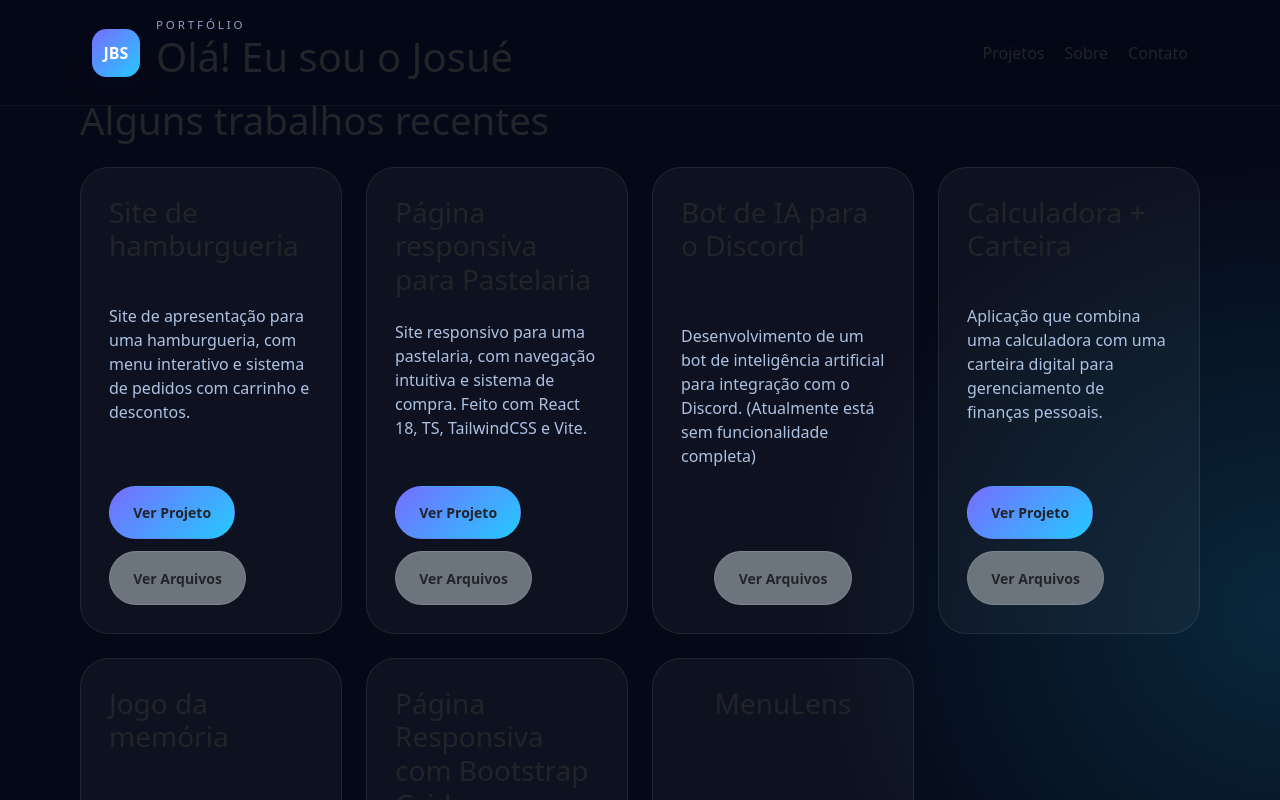
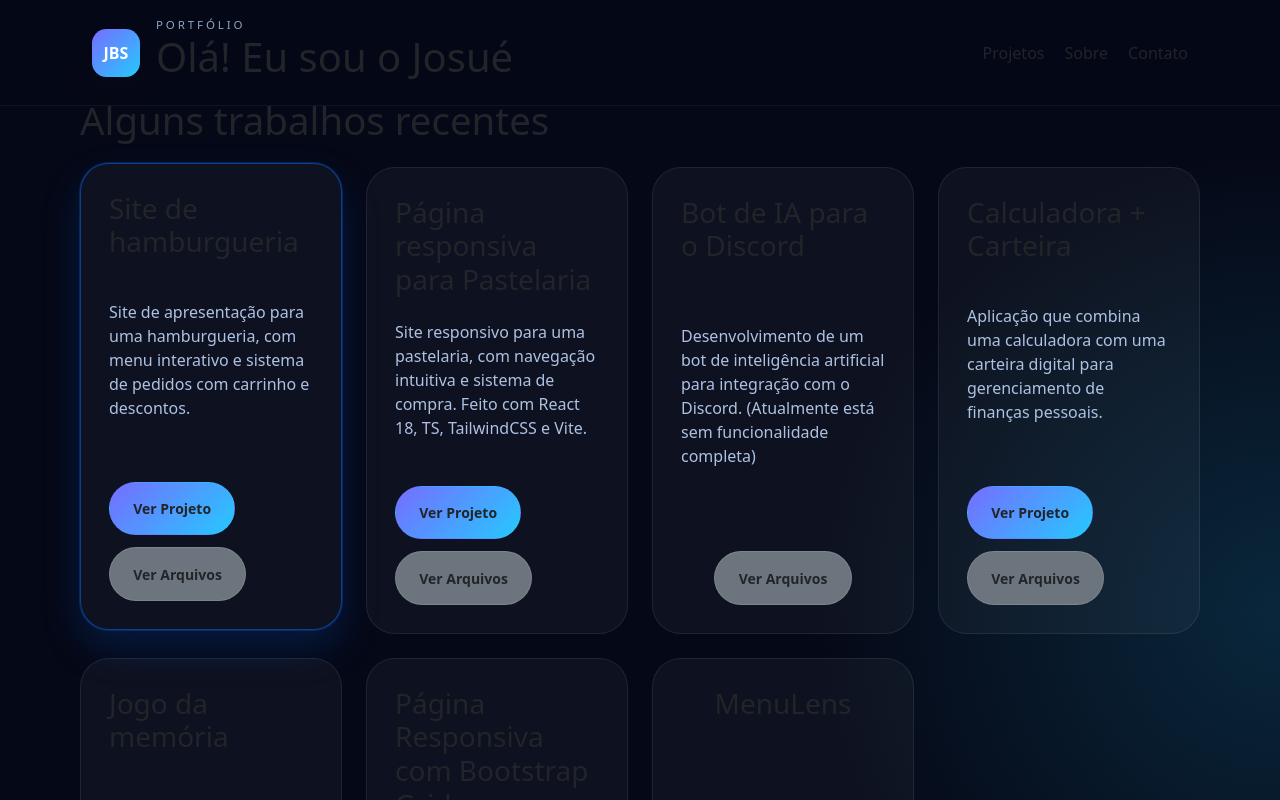
Before and after one commit to HyroZ/Portfolio, a plain HTML site: page index.html in a window 1280 px wide. In both pictures the pointer is over the element 211 px from the left and 1520 px from the top of the page. Shown: the part 1120-1920 px from the top of the page. Drawn offline with nearby package versions, Linux system fonts and the light colour scheme; a small style sheet from the web is missing.

Commit message:
melhorando css com hover

```diff
--- a/style.css
+++ b/style.css
@@ -174,6 +174,13 @@ align-items: center;
   border-radius: 1.8rem;
   background: rgba(255,255,255,0.04);
   border: 1px solid rgba(255,255,255,0.08);
+  transition: transform 0.25s ease, background 0.25s ease, border-color 0.25s ease;
+}
+.project-card:hover {
+  transform: translateY(-4px);
+  box-shadow: 0 0 0 1px rgba(13, 110, 253, 0.25),
+              0 18px 40px rgba(13, 110, 253, 0.18);
+  border-color: rgba(13, 110, 253, 0.5);
 }
 .project-actions {
   display: flex;
```
